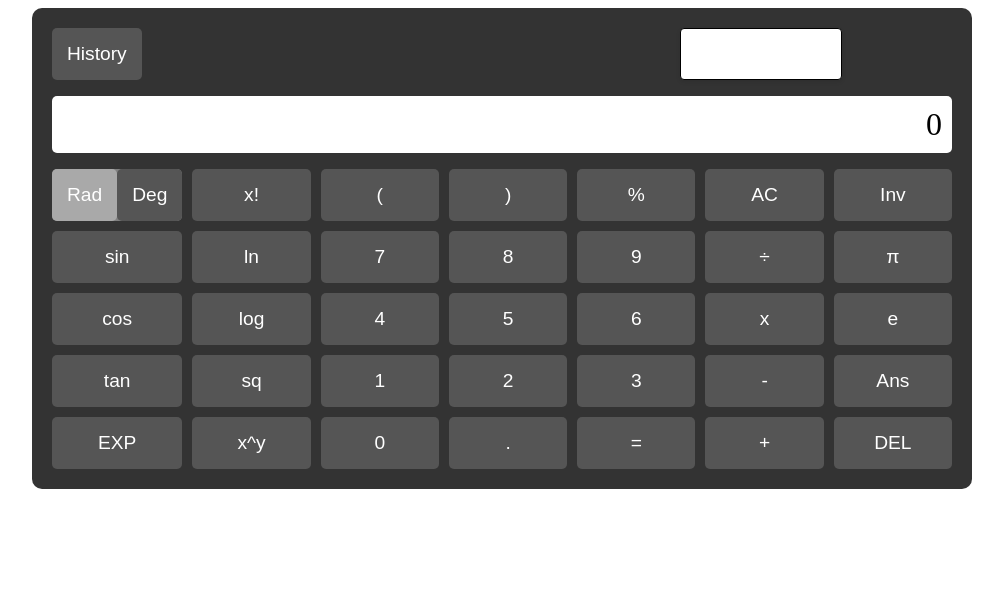
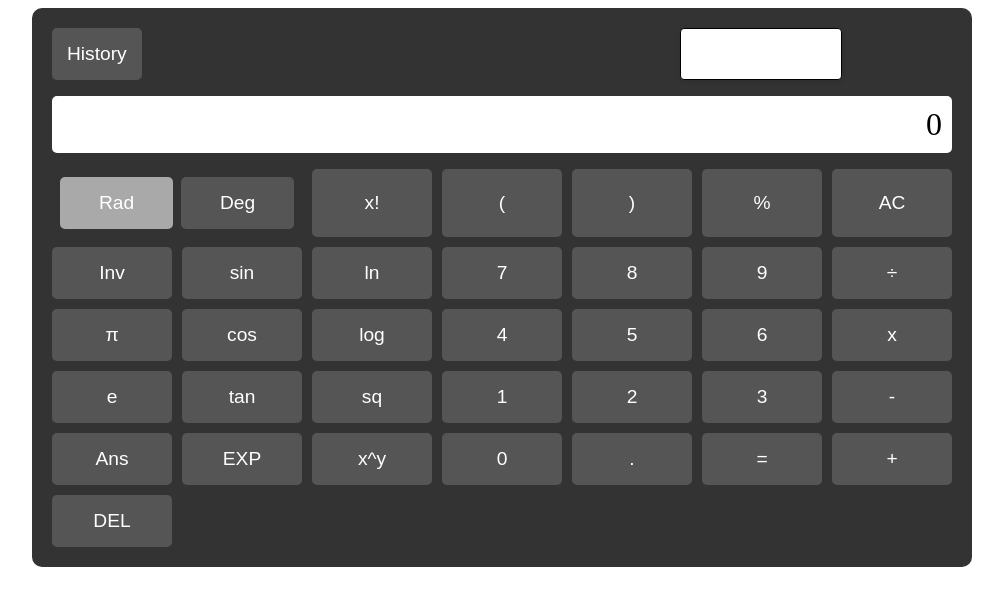
Before and after one commit to Balamurugan-Nagarajan/sci-cal, a React (Create React App) app: page / in a window 1280 px wide. Shown: the top 606 px of the page, without its empty margins (138-1141 px from the left). Built offline with nearby package versions, Linux system fonts and the light colour scheme.

Commit message:
toggle style

```diff
--- a/src/components/Calculator.css
+++ b/src/components/Calculator.css
@@ -119,8 +119,10 @@
   }
 
   .rad-deg-container {
-    background-color:gray;
+    grid-column: span 2;
     border-radius: 5px;
     display:Flex;
-
+    /* height: auto; */
+    padding: 0.5rem;
+    gap: 0.5rem;
   }
--- a/src/components/Calculator.js
+++ b/src/components/Calculator.js
@@ -31,7 +31,6 @@ const Calculator = () => {
       try {
         let openBrackets = (displayValue.match(/\(/g) || []).length;
         let closeBrackets = (displayValue.match(/\)/g) || []).length;
-
         let updatedDisplayValue = displayValue;
         while (openBrackets > closeBrackets) {
           updatedDisplayValue += ")";
@@ -78,11 +77,9 @@ const Calculator = () => {
       setDisplayValue((prev) => prev + "!");
     } else if (value === "DEL") {
       setDisplayValue((prev) => (prev.length > 1 ? prev.slice(0, -1) : "0"));
-    }
-    else if (value === "Ans") {
+    } else if (value === "Ans") {
       setDisplayValue((prev) => (prev === "0" ? "Ans" : prev + "Ans"));
-    }
-    else if (["ln", "sin", "cos", "tan", "log", "sq", "sin⁻¹", "cos⁻¹", "tan⁻¹"].includes(value)) {
+    } else if (["ln", "sin", "cos", "tan", "log", "sq", "sin⁻¹", "cos⁻¹", "tan⁻¹"].includes(value)) {
       const functionMap = {
         "ln": "log(",
         "sin": "sin(",
@@ -98,9 +95,10 @@ const Calculator = () => {
     } else if (value === "x^y") {
       setDisplayValue((prev) => (prev === "0" ? "0^" : prev + "^"));
     } else {
-      setDisplayValue((prev) => (prev === "0" ? value : prev + value));
+      setDisplayValue((prev) => (prev === lastResult ? value : (prev === "0" ? value : prev + value)));
     }
   }, [displayValue, lastResult, isRadians]);
+
 
   const toggleHistory = () => {
     setShowHistory(!showHistory);
@@ -171,12 +169,20 @@ const Calculator = () => {
       <div className="buttons">
         <div className="rad-deg-container">
           <button
+          style={{
+            width : "116px",
+            hight: "53",
+          }}
             className={isRadians ? "active" : ""}
             onClick={() => handleClick("Rad")}
           >
             Rad
           </button>
           <button
+          style={{
+            width : "116px",
+            hight: "53",
+          }}
             className={!isRadians ? "active" : ""}
             onClick={() => handleClick("Deg")}
           >
```
